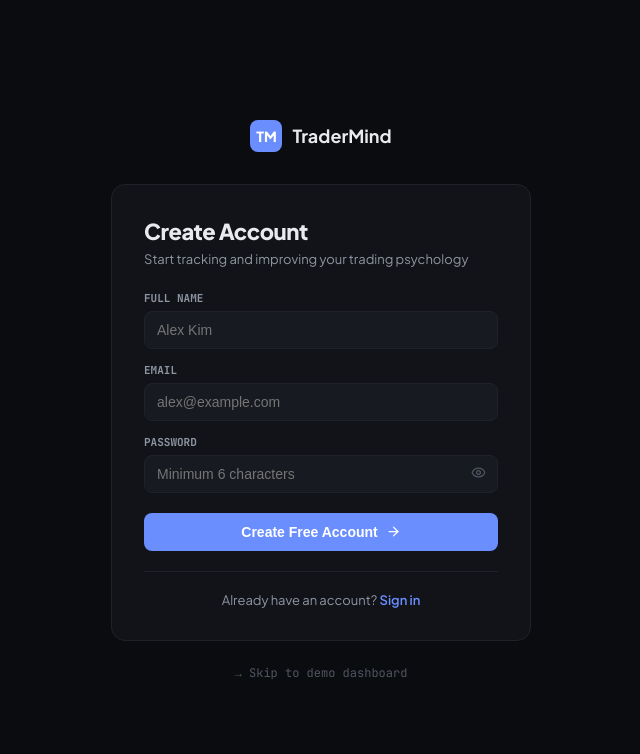
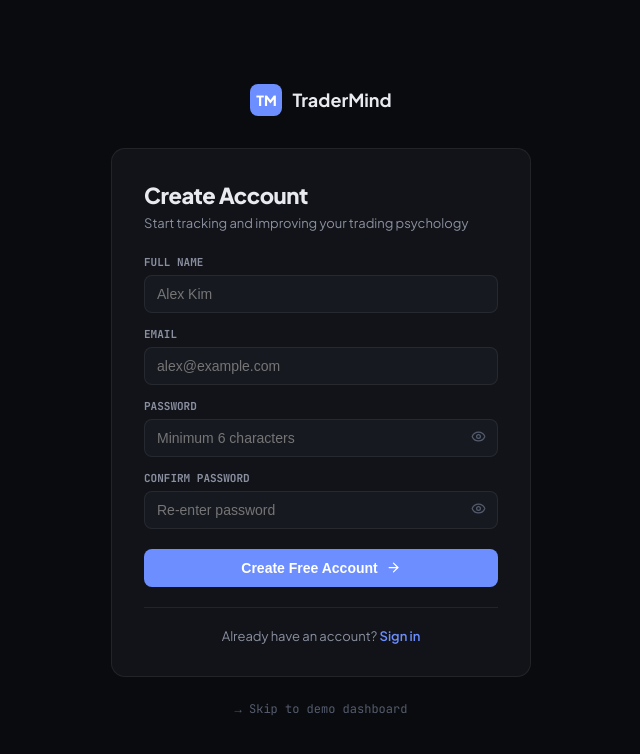
Before and after one commit to mufasa-droid/TraderMind, a Next.js app: page /auth/register in a window 1280 px wide. Shown: the top 754 px of the page, without its empty margins (319-959 px from the left). Built offline with nearby package versions, Linux system fonts and the light colour scheme.

Commit message:
feat: align auth and onboarding flows with password confirmation, profile init, and 7 brokers

```diff
--- a/app/auth/login/page.tsx
+++ b/app/auth/login/page.tsx
@@ -8,9 +8,14 @@ import { createClient } from '@/lib/supabase/client'
 
 
 const c = {
-  accent: 'hsl(226,100%,71%)', surface: 'hsl(224,18%,8%)', surface2: 'hsl(224,16%,11%)',
-  border: 'hsl(220,12%,14%)', text: 'hsl(220,15%,92%)', text2: 'hsl(220,10%,60%)', text3: 'hsl(220,10%,35%)',
-  mono: "'DM Mono', monospace",
+  accent: 'var(--accent)',
+  surface: 'var(--surface)',
+  surface2: 'var(--surface-2)',
+  border: 'var(--border)',
+  text: 'var(--text)',
+  text2: 'var(--text-2)',
+  text3: 'var(--text-3)',
+  mono: 'var(--font-mono)',
 }
 
 export default function LoginPage() {
@@ -19,7 +24,7 @@ export default function LoginPage() {
   const [loading, setLoading] = useState(false)
   const [error, setError] = useState<string | null>(null)
   const [email, setEmail] = useState(
-  process.env.NEXT_PUBLIC_DEMO_USER_EMAIL ?? ''
+    process.env.NEXT_PUBLIC_DEMO_USER_EMAIL ?? ''
   )
   const [password, setPassword] = useState(
     process.env.NEXT_PUBLIC_DEMO_USER_PASSWORD ?? ''
@@ -27,26 +32,45 @@ export default function LoginPage() {
 
   const handleSubmit = async (e: React.FormEvent) => {
     e.preventDefault()
-    // Demo/portfolio bypass — instant, no Supabase needed. Guarantees Sign In works even with placeholder keys or missing user.
-    if (process.env.NEXT_PUBLIC_DEMO_MODE === 'true') {
-      console.log('Demo mode bypass → /dashboard')
-      router.push('/dashboard')
-      // fallback if router push is blocked by middleware race
-      setTimeout(() => { if (window.location.pathname.includes('/auth/login')) window.location.href = '/dashboard' }, 300)
-      return
-    }
     setLoading(true)
     setError(null)
+
     try {
       const supabase = createClient()
       const { error: signInError } = await supabase.auth.signInWithPassword({ email, password })
+
       if (signInError) {
+        // Demo mode bypass if using demo credentials or demo fallback
+        if (process.env.NEXT_PUBLIC_DEMO_MODE === 'true') {
+          router.push('/dashboard')
+          return
+        }
         setError(signInError.message)
         return
       }
+
+      // Rule 3.20 — check if user has completed onboarding
+      const { data: { user } } = await supabase.auth.getUser()
+      if (user) {
+        const { data: profile } = await supabase
+          .from('users')
+          .select('onboarding_completed')
+          .eq('id', user.id)
+          .maybeSingle()
+
+        if (profile && !profile.onboarding_completed) {
+          router.push('/auth/onboarding')
+          return
+        }
+      }
+
       router.push('/dashboard')
       router.refresh()
     } catch (err) {
+      if (process.env.NEXT_PUBLIC_DEMO_MODE === 'true') {
+        router.push('/dashboard')
+        return
+      }
       const msg = err instanceof Error ? err.message : String(err)
       console.error('Sign-in exception:', msg)
       setError(msg)
@@ -56,7 +80,7 @@ export default function LoginPage() {
   }
 
   return (
-    <div style={{ background: 'hsl(222,20%,5%)', minHeight: '100vh', display: 'flex', alignItems: 'center', justifyContent: 'center', padding: '24px' }}>
+    <div style={{ background: 'var(--bg)', minHeight: '100vh', display: 'flex', alignItems: 'center', justifyContent: 'center', padding: '24px' }}>
       <div style={{ width: '100%', maxWidth: '400px' }}>
         {/* Logo */}
         <div style={{ display: 'flex', alignItems: 'center', gap: '10px', marginBottom: '40px', justifyContent: 'center' }}>
--- a/app/auth/register/page.tsx
+++ b/app/auth/register/page.tsx
@@ -7,15 +7,15 @@ import { Eye, EyeOff, ArrowRight, CheckCircle2 } from 'lucide-react'
 import { createClient } from '@/lib/supabase/client'
 
 const c = {
-  accent: 'hsl(226,100%,71%)',
-  surface: 'hsl(224,18%,8%)',
-  surface2: 'hsl(224,16%,11%)',
-  border: 'hsl(220,12%,14%)',
-  text: 'hsl(220,15%,92%)',
-  text2: 'hsl(220,10%,60%)',
-  text3: 'hsl(220,10%,35%)',
-  green: '#3ecf8e',
-  mono: "'JetBrains Mono', monospace",
+  accent: 'var(--accent)',
+  surface: 'var(--surface)',
+  surface2: 'var(--surface-2)',
+  border: 'var(--border)',
+  text: 'var(--text)',
+  text2: 'var(--text-2)',
+  text3: 'var(--text-3)',
+  green: 'var(--green)',
+  mono: 'var(--font-mono)',
 }
 
 export default function RegisterPage() {
@@ -23,18 +23,33 @@ export default function RegisterPage() {
   const [fullName, setFullName] = useState('')
   const [email, setEmail] = useState('')
   const [password, setPassword] = useState('')
+  const [confirmPassword, setConfirmPassword] = useState('')
   const [showPassword, setShowPassword] = useState(false)
+  const [showConfirmPassword, setShowConfirmPassword] = useState(false)
   const [loading, setLoading] = useState(false)
   const [error, setError] = useState<string | null>(null)
   const [success, setSuccess] = useState(false)
 
   const handleSubmit = async (e: React.FormEvent) => {
     e.preventDefault()
-    if (!email || !password) return
+    if (!email || !password) {
+      setError('Please enter your email and password')
+      return
+    }
+
+    if (password !== confirmPassword) {
+      setError('Passwords do not match')
+      return
+    }
+
+    if (password.length < 6) {
+      setError('Password must be at least 6 characters')
+      return
+    }
 
     // Demo/portfolio bypass if demo mode
     if (process.env.NEXT_PUBLIC_DEMO_MODE === 'true' && !process.env.NEXT_PUBLIC_SUPABASE_URL) {
-      router.push('/dashboard')
+      router.push('/auth/onboarding')
       return
     }
 
@@ -58,8 +73,30 @@ export default function RegisterPage() {
         return
       }
 
+      // Rule 3.21 — New User Initialization
+      const userId = data.user?.id
+      if (userId) {
+        await supabase.from('users').upsert({
+          id: userId,
+          email,
+          full_name: fullName || 'Trader',
+          timezone: 'UTC',
+          plan: 'free',
+          broker_connected: false,
+          onboarding_completed: false,
+        })
+
+        await supabase.from('user_settings').upsert({
+          user_id: userId,
+          max_risk_per_trade_pct: 2.0,
+          max_daily_loss_pct: 3.0,
+          preferred_sessions: ['london', 'new_york'],
+        }, { onConflict: 'user_id' })
+      }
+
       if (data?.session) {
-        router.push('/dashboard')
+        // Section 2.3: Redirect to /auth/onboarding, never /dashboard before onboarding is complete
+        router.push('/auth/onboarding')
         router.refresh()
       } else {
         setSuccess(true)
@@ -74,7 +111,7 @@ export default function RegisterPage() {
 
   return (
     <div style={{
-      background: 'hsl(222,20%,5%)',
+      background: 'var(--bg)',
       minHeight: '100vh',
       display: 'flex',
       alignItems: 'center',
@@ -130,7 +167,7 @@ export default function RegisterPage() {
                 Check your email confirmation link, or jump straight into the demo experience.
               </p>
               <Link
-                href="/dashboard"
+                href="/auth/onboarding"
                 style={{
                   display: 'inline-flex',
                   alignItems: 'center',
@@ -144,7 +181,7 @@ export default function RegisterPage() {
                   textDecoration: 'none',
                 }}
               >
-                Go to Dashboard <ArrowRight size={15} />
+                Continue to Onboarding <ArrowRight size={15} />
               </Link>
             </div>
           ) : (
@@ -261,6 +298,48 @@ export default function RegisterPage() {
                   </div>
                 </div>
 
+                <div>
+                  <label style={{ display: 'block', fontSize: '11px', fontWeight: 700, color: c.text2, marginBottom: '6px', fontFamily: c.mono, textTransform: 'uppercase' }}>
+                    Confirm Password
+                  </label>
+                  <div style={{ position: 'relative' }}>
+                    <input
+                      type={showConfirmPassword ? 'text' : 'password'}
+                      value={confirmPassword}
+                      onChange={e => setConfirmPassword(e.target.value)}
+                      required
+                      placeholder="Re-enter password"
+                      style={{
+                        width: '100%',
+                        background: c.surface2,
+                        border: `1px solid ${c.border}`,
+                        borderRadius: '8px',
+                        padding: '10px 40px 10px 12px',
+                        fontSize: '14px',
+                        color: c.text,
+                        outline: 'none',
+                        boxSizing: 'border-box',
+                      }}
+                    />
+                    <button
+                      type="button"
+                      onClick={() => setShowConfirmPassword(!showConfirmPassword)}
+                      style={{
+                        position: 'absolute',
+                        right: '12px',
+                        top: '50%',
+                        transform: 'translateY(-50%)',
+                        background: 'none',
+                        border: 'none',
+                        cursor: 'pointer',
+                        color: c.text3,
+                      }}
+                    >
+                      {showConfirmPassword ? <EyeOff size={15} /> : <Eye size={15} />}
+                    </button>
+                  </div>
+                </div>
+
                 <button
                   type="submit"
                   disabled={loading}
```
Also changed, not shown: app/auth/onboarding/page.tsx (+21 -17 lines).
